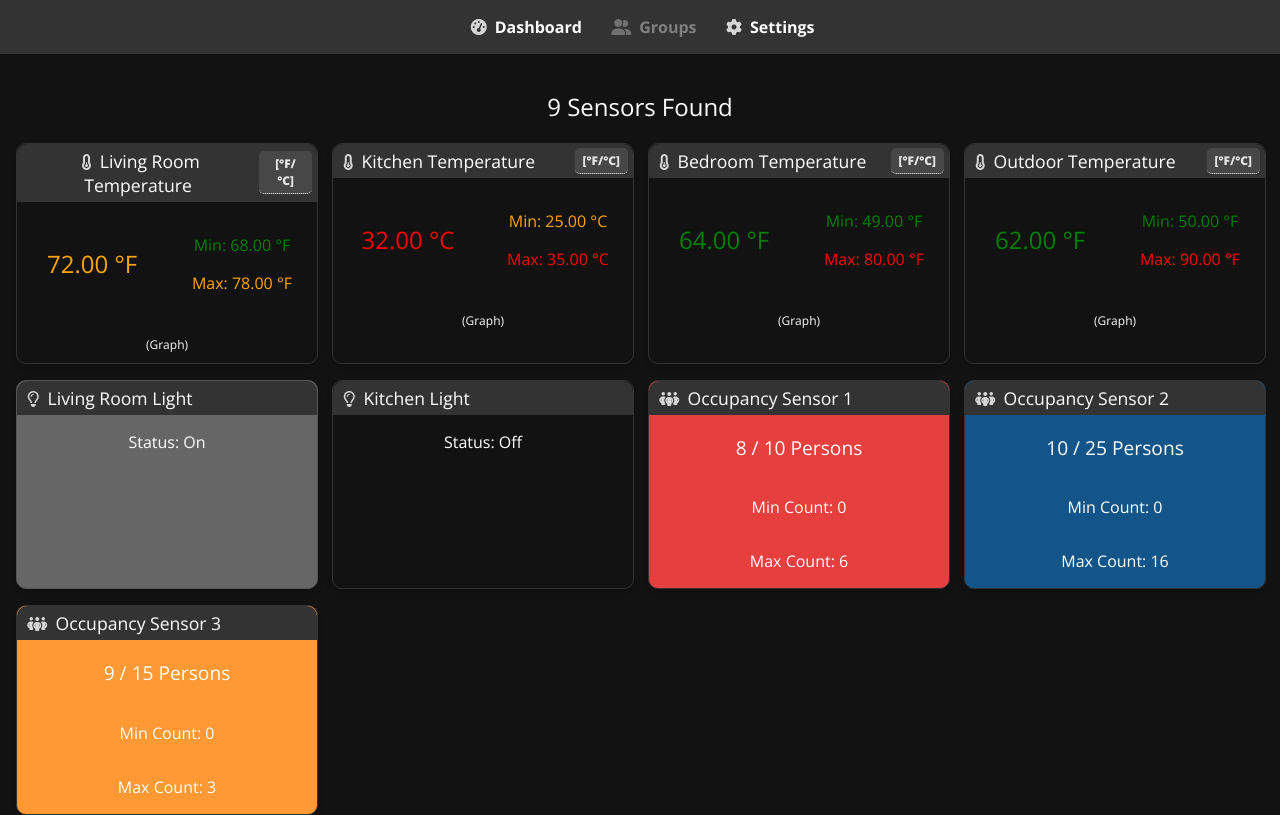
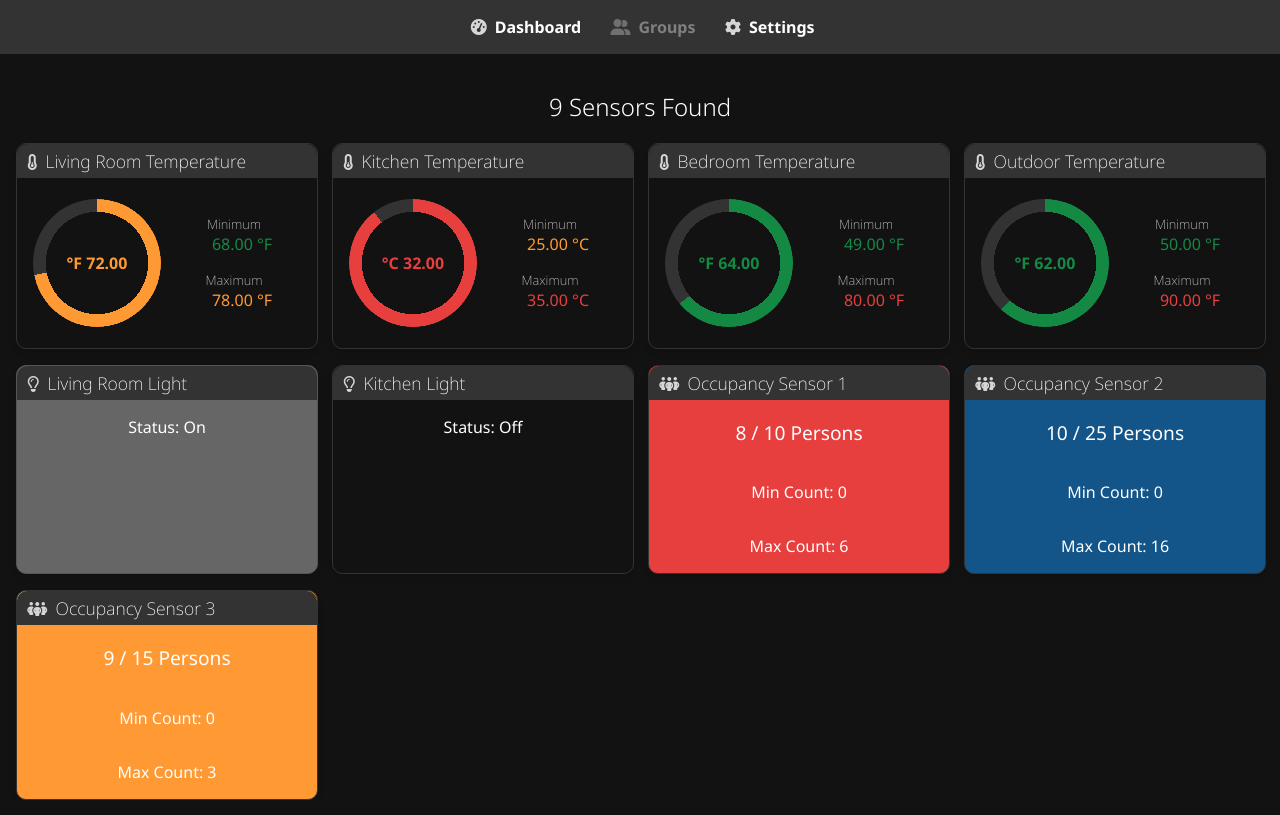
Before and after one commit to tonywied17/iot-components, a plain HTML site: page index.html in a window 1280 px wide. Drawn offline with nearby package versions, Linux system fonts and the light colour scheme.

Commit message:
seperate temp unit components, gauge/rings added to fui represenstation of the temps

```diff
--- a/components/TemperatureSensor.js
+++ b/components/TemperatureSensor.js
@@ -1,33 +1,39 @@
-function renderTemperatureSensor(data) {
+/* <p style="color: ${temperatureColor}; font-size: 1.5rem;">
+<span id="temp-${data.name}">${data.current.toFixed(2)} °${data.unit}</span>
+</p> */
+
+/**
+ * Fahrenheit Sensor
+ * @param {*} data
+ * @returns
+ */
+function renderTemperatureSensorF(data) {
     const card = document.createElement('div');
     card.className = 'card temperature-card';
 
     const temperatureColor = getTemperatureColor(data.current, data.unit);
-    let currentUnit = data.unit;
 
     card.innerHTML = `
     <div class="sensor-content">
         <div class="header">
             <h3>${g_icons.temperature +data.name}</h3>
-            <span class="unit-toggle" onclick="toggleUnit('${data.name}')">[°F/°C]</span>
         </div>
-        <span style="display:none;" id="unit-${data.name}">${currentUnit}</span>
+        <span style="display:none;" id="unit-${data.name}">${data.unit}</span>
         <div class="temperatures">
             <div class="left-column">
-                <p style="color: ${temperatureColor}; font-size: 1.5rem;">
-                    <span id="temp-${data.name}">${data.current.toFixed(2)} °${currentUnit}</span>
-                </p>
+                <div role="progressbar-f" aria-valuenow="${data.current.toFixed(2)}" aria-valuemin="0" aria-valuemax="100" style="--value:${data.current.toFixed(2)};--fg:${temperatureColor};"></div>
             </div>
             <div class="right-column">
-                <p style="color: ${getTemperatureColor(data.min, currentUnit)};">
-                    Min: <span id="temp-min-${data.name}">${data.min.toFixed(2)} °${currentUnit}</span>
+                <p style="color: ${getTemperatureColor(data.min, data.unit)};">
+                    <span class="temp-label">Minimum</span>
+                    <span id="temp-min-${data.name}">${data.min.toFixed(2)} °${data.unit}</span>
                 </p>
-                <p style="color: ${getTemperatureColor(data.max, currentUnit)};">
-                    Max: <span id="temp-max-${data.name}">${data.max.toFixed(2)} °${currentUnit}</span>
+                <p style="color: ${getTemperatureColor(data.max, data.unit)};">
+                <span class="temp-label">Maximum</span>
+                <span id="temp-max-${data.name}">${data.max.toFixed(2)} °${data.unit}</span>
                 </p>
             </div>
         </div>
-        <div class="sensor-graph">(Graph)</div>
     </div>
 `;
 
@@ -35,39 +41,45 @@ function renderTemperatureSensor(data) {
     return card;
 }
 
+/**
+ * Celsius Sensor
+ * @param {*} data
+ * @returns
+ */
+function renderTemperatureSensorC(data) {
+    const card = document.createElement('div');
+    card.className = 'card temperature-card';
 
-function toggleUnit(sensorName) {
-    const currentUnit = Id(`unit-${sensorName}`).textContent;
-    let newUnit;
+    const temperatureColor = getTemperatureColor(data.current, data.unit);
 
-    if (currentUnit === "F") {
-        newUnit = "C";
-        const currentTemperature = parseFloat(Id(`temp-${sensorName}`).textContent);
-        const currentMinTemperature = parseFloat(Id(`temp-min-${sensorName}`).textContent)
-        const currentMaxTemperature = parseFloat(Id(`temp-max-${sensorName}`).textContent)
-        const newTemperature = convertToCelsius(currentTemperature).toFixed(2);
-        const newMinTemperature = convertToCelsius(currentMinTemperature).toFixed(2);
-        const newMaxTemperature = convertToCelsius(currentMaxTemperature).toFixed(2);
-        Id(`temp-${sensorName}`).textContent = `${newTemperature} °${newUnit}`;
-        Id(`temp-min-${sensorName}`).textContent = `${newMinTemperature} °${newUnit}`;
-        Id(`temp-max-${sensorName}`).textContent = `${newMaxTemperature} °${newUnit}`;
-    } else {
-        newUnit = "F";
-        const currentTemperature = parseFloat(Id(`temp-${sensorName}`).textContent);
-        const currentMinTemperature = parseFloat(Id(`temp-min-${sensorName}`).textContent)
-        const currentMaxTemperature = parseFloat(Id(`temp-max-${sensorName}`).textContent)
-        const newTemperature = convertToFahrenheit(currentTemperature).toFixed(2);
-        const newMinTemperature = convertToFahrenheit(currentMinTemperature).toFixed(2);
-        const newMaxTemperature = convertToFahrenheit(currentMaxTemperature).toFixed(2);
-        Id(`temp-${sensorName}`).textContent = `${newTemperature} °${newUnit}`;
-        Id(`temp-min-${sensorName}`).textContent = `${newMinTemperature} °${newUnit}`;
-        Id(`temp-max-${sensorName}`).textContent = `${newMaxTemperature} °${newUnit}`;
-    }
+    card.innerHTML = `
+    <div class="sensor-content">
+        <div class="header">
+            <h3>${g_icons.temperature +data.name}</h3>
+        </div>
+        <span style="display:none;" id="unit-${data.name}">${data.unit}</span>
+        <div class="temperatures">
+            <div class="left-column">
+                <div role="progressbar-c" aria-valuenow="${data.current.toFixed(2)}" aria-valuemin="0" aria-valuemax="100" style="--value:${convertToFahrenheit(data.current).toFixed(2)};--fg:${temperatureColor};"></div>
+            </div>
+            <div class="right-column">
+                <p style="color: ${getTemperatureColor(data.min, data.unit)};">
+                <span class="temp-label">Minimum</span>
+                <span id="temp-min-${data.name}">${data.min.toFixed(2)} °${data.unit}</span>
+                </p>
+                <p style="color: ${getTemperatureColor(data.max, data.unit)};">
+                <span class="temp-label">Maximum</span>
+                <span id="temp-max-${data.name}">${data.max.toFixed(2)} °${data.unit}</span>
+                </p>
+            </div>
+        </div>
+    </div>
+`;
 
-    const temperatureColor = getTemperatureColor(parseFloat(Id(`temp-${sensorName}`).textContent), newUnit);
-    Id(`temp-${sensorName}`).style.color = temperatureColor;
-    Id(`unit-${sensorName}`).textContent = newUnit;
+
+    return card;
 }
+
 
 function convertToFahrenheit(celsius) {
     return (celsius * 9/5) + 32;
@@ -79,10 +91,10 @@ function convertToCelsius(fahrenheit) {
 
 function getTemperatureColor(temperature, unit) {
     if ((unit === "F" && temperature >= 80) || (unit === "C" && temperature >= 26.66)) {
-        return 'red';
+        return '#e73e3e';
     } else if ((unit === "F" && temperature >= 70) || (unit === "C" && temperature >= 21.11)) {
-        return 'orange';
+        return '#ff9933';
     } else {
-        return 'green';
+        return '#138944';
     }
 }
--- a/css/style.css
+++ b/css/style.css
@@ -1,6 +1,6 @@
 /* Reset and general styles */
 @import url('https://fonts.googleapis.com/css2?family=Open+Sans:ital,wght@0,300;0,400;0,500;0,600;0,700;0,800;1,300;1,400;1,500;1,600;1,700;1,800&display=swap');
-
+@import url('https://fonts.googleapis.com/css2?family=Noto+Sans:ital,wght@0,100;0,200;0,300;0,400;0,500;0,600;0,700;0,800;0,900;1,100;1,200;1,300;1,400;1,500;1,600;1,700;1,800;1,900&display=swap');
 :root {
     color-scheme: dark;
 }
@@ -10,7 +10,7 @@
 }
 
 body {
-    font-family: 'Open Sans', sans-serif;
+    font-family: 'Noto Sans', sans-serif;
     margin: 0;
     padding: 0 1em;
     display: flex;
@@ -117,7 +117,7 @@ body {
     justify-content: space-between;
     align-items: center;
     width: 100%;
-    padding: 1em 0;
+    padding: 5px;
 }
 
 .left-column,
@@ -358,4 +358,81 @@ select {
         width: 95vw;
         padding: 0.15em;
     }
+    .temp-label{
+        font-size: 1rem !important;
+    }
 }
+
+
+
+/*
+
+*/
+
+.temp-label{
+    display:block;
+    font-weight:200;
+    font-size:0.81rem;
+    color:#ccc;
+    margin-left: -1rem;
+}
+
+@keyframes growProgressBar {
+    0%, 33% { --pgPercentage: 0; }
+    100% { --pgPercentage: var(--value); }
+}
+
+@property --pgPercentage {
+    syntax: '<number>';
+    inherits: false;
+    initial-value: 0;
+}
+
+div[role="progressbar-f"] {
+    --size: 8rem;
+    --fg: #333;
+    --bg: #333;
+    animation: growProgressBar .8s 1 forwards;
+    width: var(--size);
+    height: var(--size);
+    border-radius: 50%;
+    display: grid;
+    place-items: center;
+    background:
+      radial-gradient(closest-side, #121212 80%, transparent 0 99.9%, #333 0),
+      conic-gradient(var(--fg) calc(var(--pgPercentage) * 1%), var(--bg) 0);
+      font-family: 'Noto Sans', sans-serif;
+    font-size: calc(var(--size) / 8);
+    color: var(--fg);
+    margin:1em;
+}
+
+div[role="progressbar-f"]::before {
+    font-weight: 700;
+    content: '°F ' attr(aria-valuenow);
+}
+
+
+div[role="progressbar-c"] {
+    --size: 8rem;
+    --fg: #333;
+    --bg: #333;
+    animation: growProgressBar .8s 1 forwards;
+    width: var(--size);
+    height: var(--size);
+    border-radius: 50%;
+    display: grid;
+    place-items: center;
+    background:
+      radial-gradient(closest-side, #121212 80%, transparent 0 99.9%, #333 0),
+      conic-gradient(var(--fg) calc(var(--pgPercentage) * 1%), var(--bg) 0);
+      font-family: 'Noto Sans', sans-serif;
+    font-size: calc(var(--size) / 8);
+    color: var(--fg);
+    margin:1em;
+}
+
+div[role="progressbar-c"]::before {
+    font-weight: 700;
+    content: '°C ' attr(aria-valuenow);
+}
--- a/js/script.js
+++ b/js/script.js
@@ -81,7 +81,12 @@ function initSensorCards() {
         let sensorComponent;
         switch (sensor.type) {
             case "temperature":
-                sensorComponent = renderTemperatureSensor(sensor);
+                if(sensor.unit == 'F') {
+                    sensorComponent = renderTemperatureSensorF(sensor);
+                }else{
+                    sensorComponent = renderTemperatureSensorC(sensor);
+                }
+
                 break;
             case "switch":
                 sensorComponent = renderSwitchSensor(sensor);
```
